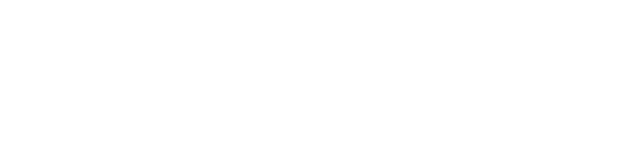
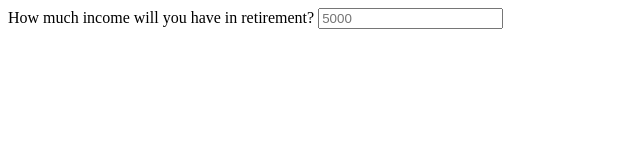
Before and after one commit to TCBrightPaths/Where-Should-You-Retire, a website: page client/index.html in a window 1280 px wide. Shown: the whole page, without its empty margins (0-640 px from the left). Drawn offline with Linux system fonts and the light colour scheme.

Commit message:
added html structure of first feature

```diff
--- a/client/index.html
+++ b/client/index.html
@@ -8,6 +8,11 @@
     <link rel="stylesheet" href="./index.css">
 </head>
 <body>
+    <section class="calc-form">
+        <form action="savings-calc" id="calculator">How much income will you have in retirement?
+            <input type="number" placeholder="5000" class="value-box" id="current-savings">
+        </form>
+    </section>
     <script src="./index.js"></script>
 </body>
 </html>
```
